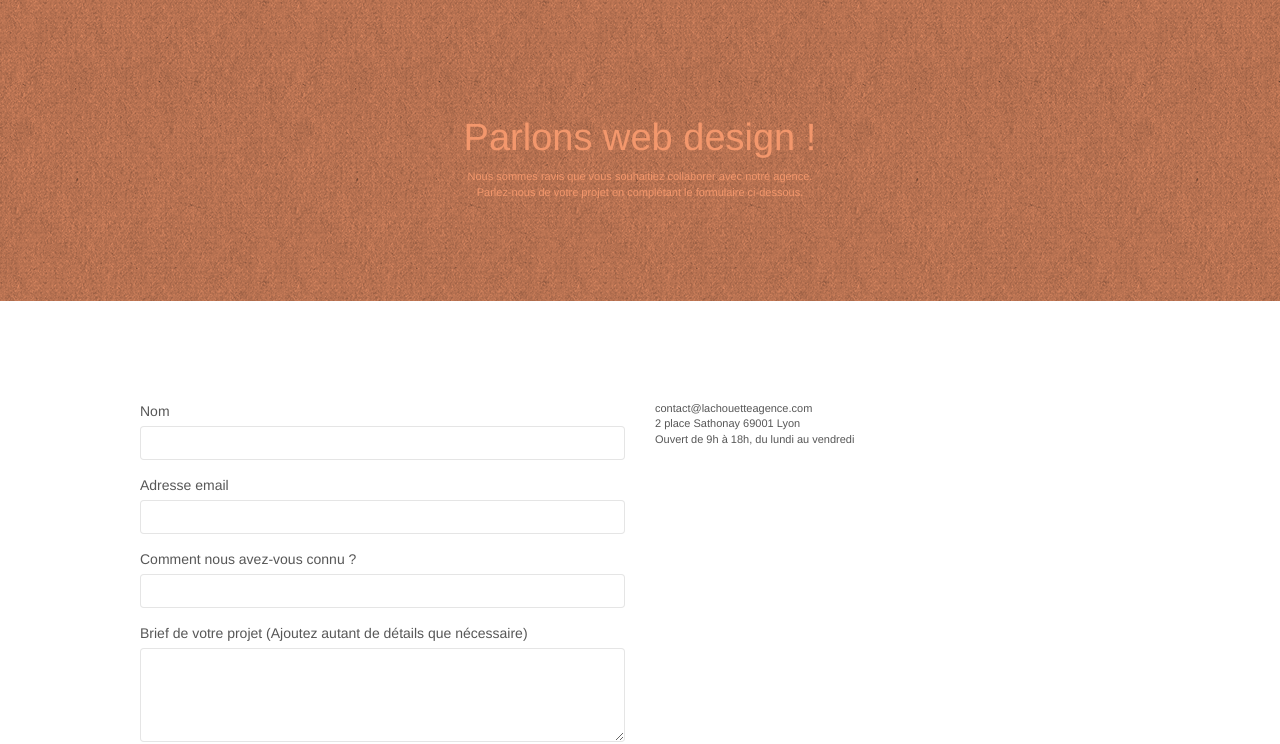
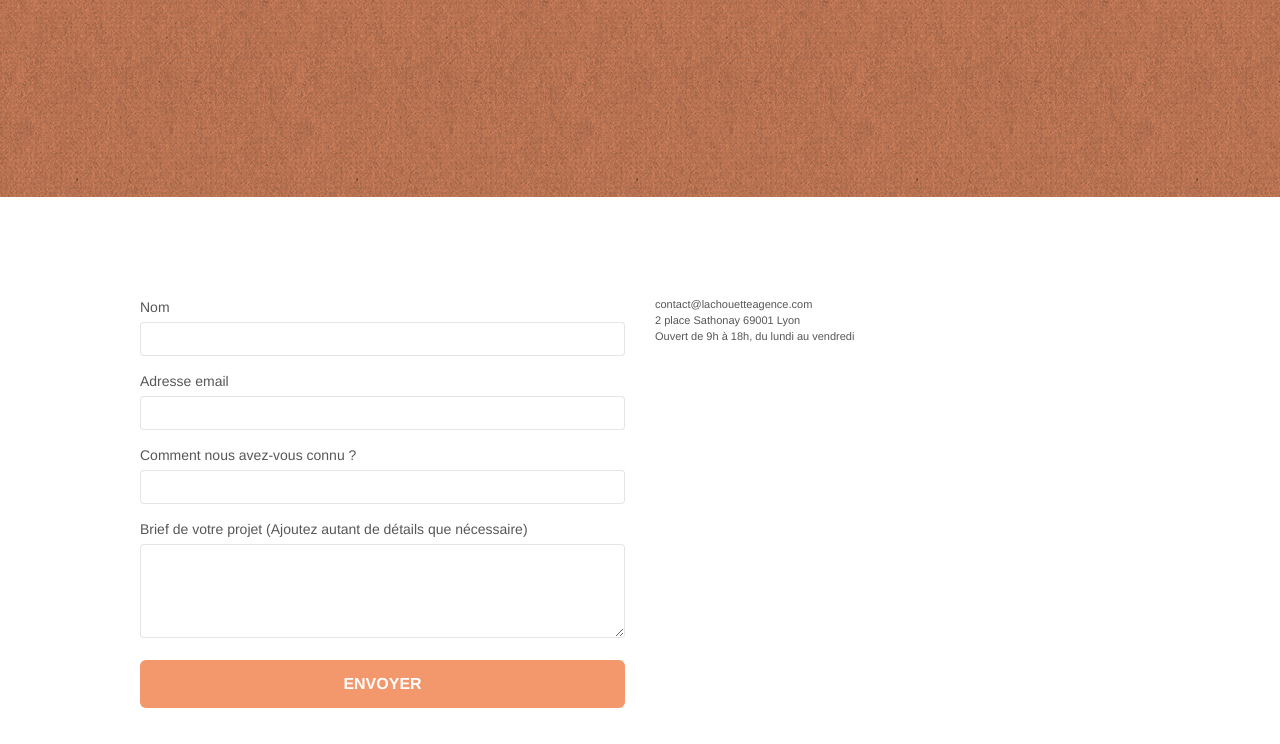
Before and after one commit to opopenclassrooms/chouetteentreprise, a plain HTML site: page page2.html in a window 1280 px wide. Shown: the part 95-839 px from the top of the page. Drawn offline with nearby package versions, Linux system fonts and the light colour scheme; files that its build step writes are made by us from their sources; a script that the page names is missing.

Commit message:
black hat

```diff
--- a/page2.html
+++ b/page2.html
@@ -61,15 +61,6 @@
 <div class="bloc bg-dots-bg bg-repeat bgc-atomic-tangerine d-bloc bloc-bg-texture texture-paper" id="bloc-6">
 	<div class="container bloc-lg">
 		<div class="row">
-			<div class="col-sm-12">
-				<h1 class="text-center hero-bloc-text tc-white">
-					Parlons web design !
-				</h1>
-				<p class="text-center mg-lg tc-white tight-width-whitespace">
-					Nous sommes ravis que vous souhaitiez collaborer avec notre agence.<br>
-					Parlez-nous de votre projet en complétant le formulaire ci-dessous.
-				</p>
-			</div>
 		</div>
 	</div>
 </div>
```
